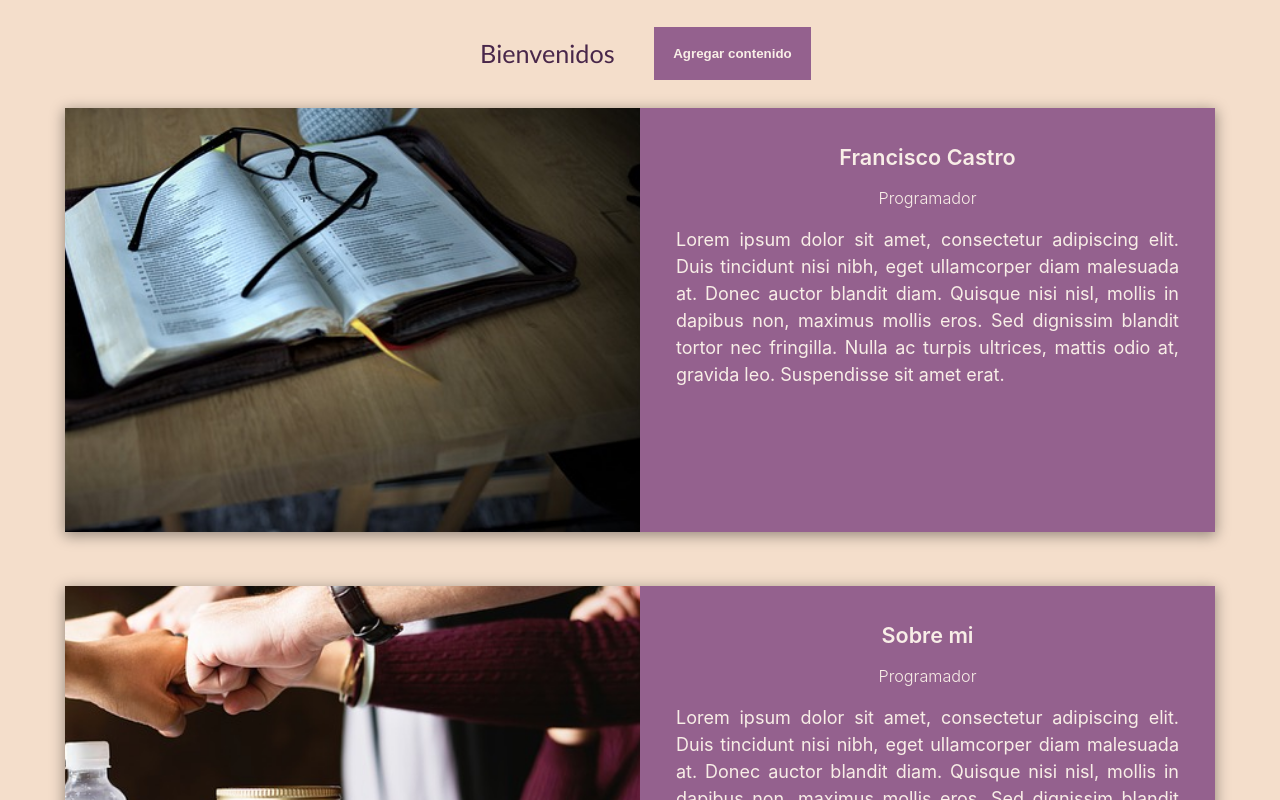
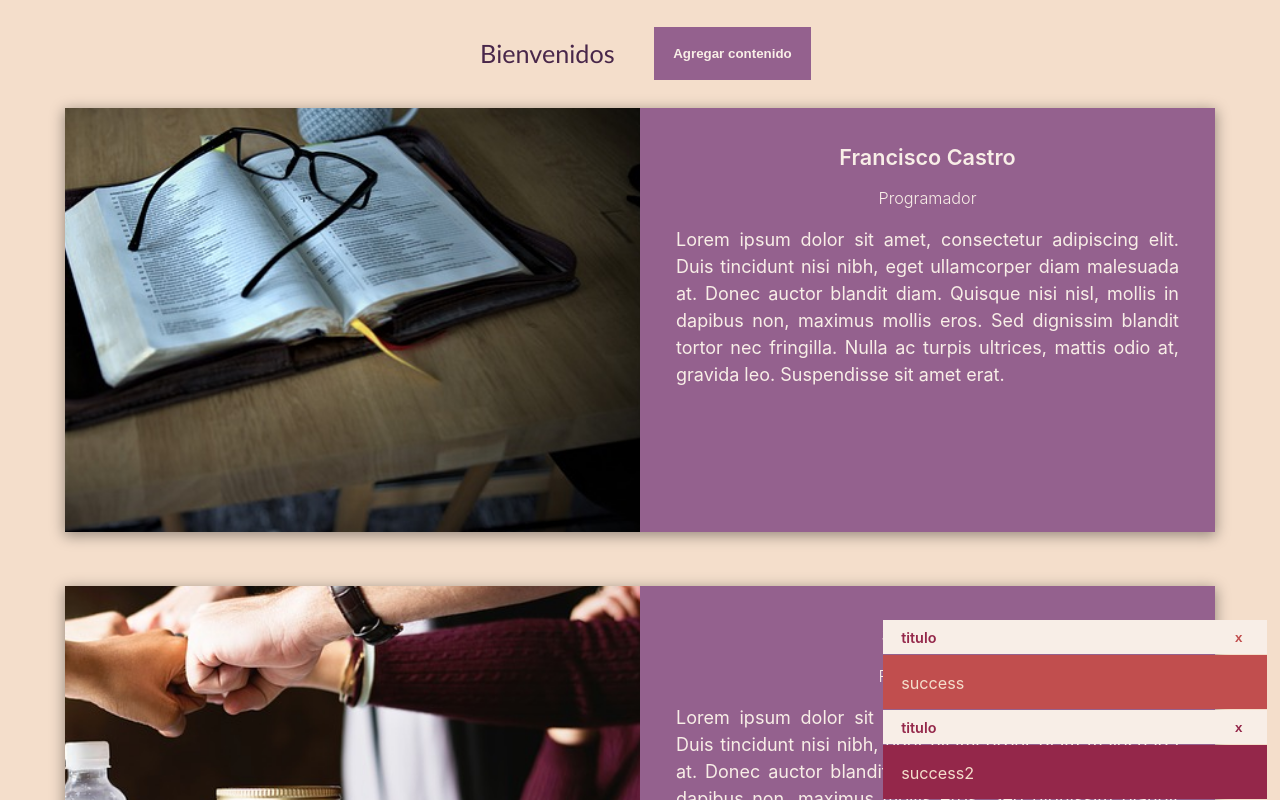
Before and after one commit to franciscocastro54/react-articles, a React (Create React App) app: page / in a window 1280 px wide. Shown: the top 800 px of the page. Built offline with nearby package versions, Linux system fonts and the light colour scheme.

Commit message:
future pages + advice update

```diff
--- a/src/App.css
+++ b/src/App.css
@@ -29,7 +29,7 @@ body{
 }
 
 .main-container{
-  min-height: 600px;
+
   display: flex;
   flex-wrap: wrap;
   align-items: center;
--- a/src/App.js
+++ b/src/App.js
@@ -4,6 +4,8 @@ import {Article}  from './componentes/Article';
 import {Button}  from './componentes/Button';
 import {useState} from 'react';
 import {ArticleList} from './componentes/ArticleList';
+import {Advice} from './componentes/Advice';
+import { AdviceList } from './componentes/AdviceList';
 
 
 
@@ -52,6 +54,8 @@ function App() {
 
       <ArticleList/>
 
+      <AdviceList/>
+
     </div>
   );
 }
--- /dev/null
+++ b/src/componentes/Advice.js
@@ -0,0 +1,22 @@
+import React from 'react';
+import '../style/Advice.css';
+
+
+
+export function Advice(props){
+
+    return(
+    <div className={props.type + ' advice-container'} >
+
+        <div className='title-container'>
+            <p className='advice-title'>{props.title}</p>
+            <button onClick={() => props.eraseAdvice(props.id)}>x</button>
+        </div>
+
+        <div className='info-container'>
+            <p className='advice-info'>{props.info}</p>
+        </div>
+
+    </div>
+  );
+}
--- /dev/null
+++ b/src/componentes/AdviceList.js
@@ -0,0 +1,50 @@
+import React, { useState } from 'react';
+import { Advice } from './Advice';
+import '../style/AdviceList.css';
+
+
+export function AdviceList() {
+
+    const eraseAdvice = (id) => {
+        const advicesUpdated = advices.filter(advice => advice.id !== id);
+        setAdvices(advicesUpdated);
+    }
+
+    const [advices, setAdvices] = useState([{id:"test", type:"error",title:"titulo",info:"success","eraseAdvice":eraseAdvice}, {id:"test2",type:"success" ,title:"titulo",info:"success2","eraseAdvice":eraseAdvice}]);
+
+    const addAdvice = advice => {
+
+        const advicesUpdated = [advice, ...advices];
+        setAdvices(advicesUpdated);
+    }
+
+
+
+
+
+
+
+    return (
+        <>
+            <div className='advice-container'>
+
+
+                {
+                    advices.map((advice) =>
+
+                        <Advice
+                            key={advice.id}
+                            id={advice.id}
+                            type={advice.type}
+                            title={advice.title}
+                            info={advice.info}
+                            eraseAdvice={eraseAdvice}
+                        />
+                    )
+                }
+
+
+            </div>
+        </>
+    );
+}
--- a/src/componentes/ArticleList.js
+++ b/src/componentes/ArticleList.js
@@ -9,18 +9,15 @@ export function ArticleList() {
 
   const addArticle = article => {
 
-    // article.text = article.text.trim() ? article.text.trim() : article.text;
-    // article.name = article.name.trim() ? article.name.trim() : article.name;
-    // article.detail = article.detail.trim() ? article.detail.trim() : article.detail;
-
     const articlesUpdated = [article, ...articles];
     setArticles(articlesUpdated);
+    console.log('articles', articles)
   }
 
-  const eraseArticle = id => {
-    const articlesUpdated = articles.filter(article => article.id !== id);
-    setArticles(articlesUpdated);
-  }
+  // const eraseArticle = id => {
+  //   const articlesUpdated = articles.filter(article => article.id !== id);
+  //   setArticles(articlesUpdated);
+  // }
 
 
 
--- /dev/null
+++ b/src/style/Advice.css
@@ -0,0 +1,95 @@
+
+:root{
+    --grape:#94618E;
+    --transparentGrape:#94618ee5;
+    --eggplant: #94274A;
+    --sand: #F4DECB;
+    --shell: #F8EEE7;
+    --red: rgb(193, 78, 78);
+}
+
+.success.advice-container{
+    text-align: start;
+    color: var(--sand);
+    height: 5rem;
+    width: 30vw;
+
+}
+
+.success .info-container{
+    background: var(--eggplant);
+    color: var(--sand);
+    height: 2rem;
+    padding-top: 1rem;
+    padding-left: 1rem;
+    font-size: 0.9rem;
+}
+
+.success .title-container{
+    background: var(--shell);
+    color: var(--eggplant);
+    height: 1.4rem;
+    font-size: 0.8rem;
+    padding-top: 0.5rem;
+    padding-left: 1rem;
+    font-weight: 600;
+}
+
+.success .title-container button{
+    position: absolute;
+    margin-left: 26vw;
+    border-radius: 100%;
+    border: 1px solid transparent;
+    background: transparent;
+    font-weight: 600;
+    color: var(--eggplant);
+    top: 0;
+    margin-top: 0.5rem;
+    cursor: pointer;
+
+
+}
+
+
+
+.error.advice-container{
+    text-align: start;
+    color: var(--red);
+    height: 5rem;
+    width: 30vw;
+
+}
+
+.error .info-container{
+    background: var(--red);
+    color: var(--sand);
+    height: 2rem;
+    padding-top: 1rem;
+    padding-left: 1rem;
+    font-size: 0.9rem;
+}
+
+.error .title-container{
+    background: var(--shell);
+    color: var(--eggplant);
+    height: 1.4rem;
+    font-size: 0.8rem;
+    padding-top: 0.5rem;
+    padding-left: 1rem;
+    font-weight: 600;
+}
+
+.error .title-container button{
+    position: absolute;
+    margin-left: 26vw;
+    border-radius: 100%;
+    border: 1px solid transparent;
+    background: transparent;
+    font-weight: 600;
+    color: var(--red);
+    top: 0;
+    margin-top: 0.5rem;
+    cursor: pointer;
+
+
+}
--- /dev/null
+++ b/src/style/AdviceList.css
@@ -0,0 +1,19 @@
+
+:root{
+    --grape:#94618E;
+    --transparentGrape:#94618ee5;
+    --eggplant: #94274A;
+    --sand: #F4DECB;
+    --shell: #F8EEE7;
+}
+
+.advice-container{
+    display: grid;
+    grid-template-columns: auto;
+    position: sticky;
+    right: 0;
+    bottom: 0;
+    margin-left: calc(34vw);
+    z-index: 50;
+
+}
--- a/src/style/ArticleForm.css
+++ b/src/style/ArticleForm.css
@@ -11,7 +11,7 @@
 }
 
 .article-form{
-    margin: 2rem;
+    margin: 0 20vw 0 20vw;
     text-align: center;
     width: 40vw;
     box-shadow: 0 3px 13px 1px rgba(0, 0, 0, 0.375);
```
Also changed, not shown: src/componentes/pages/About.js (added), src/componentes/pages/Home.js (added), src/componentes/pages/NotFound.js (added), src/componentes/pages/ToDo.js (added).
